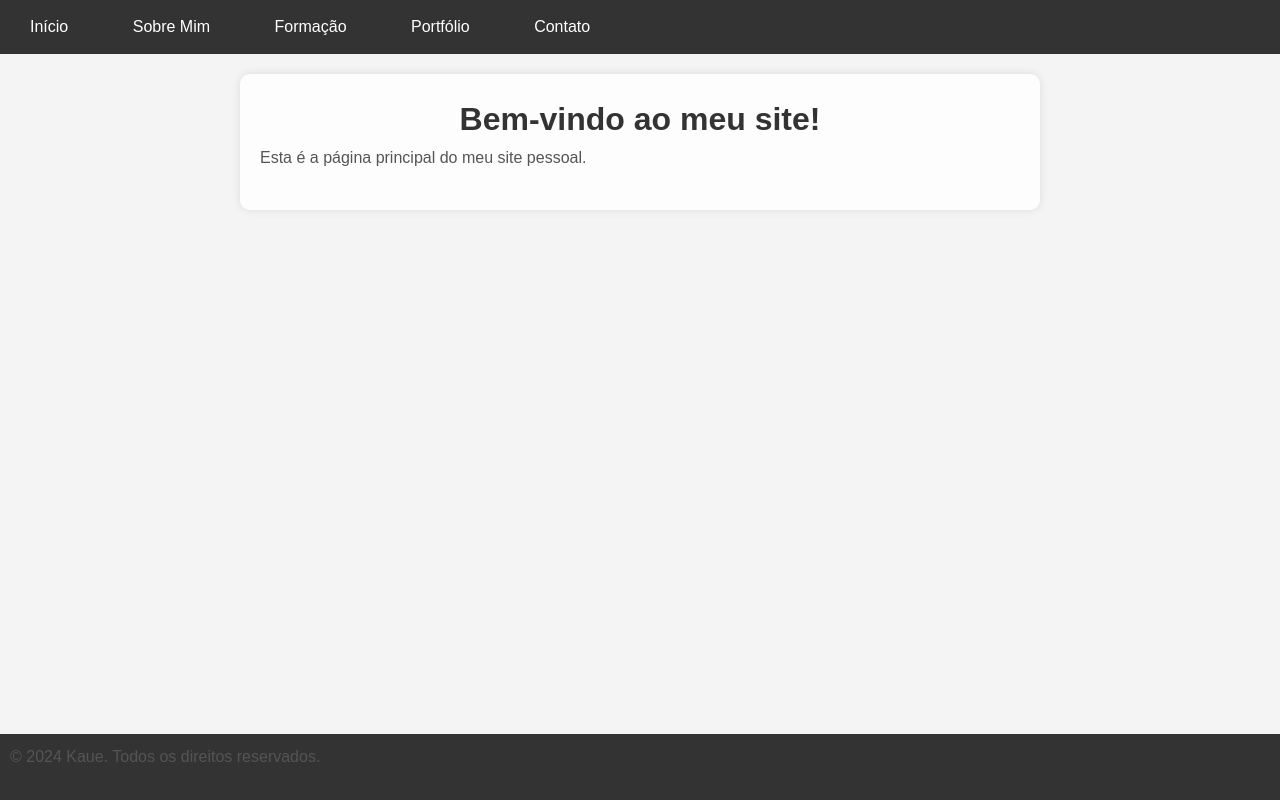
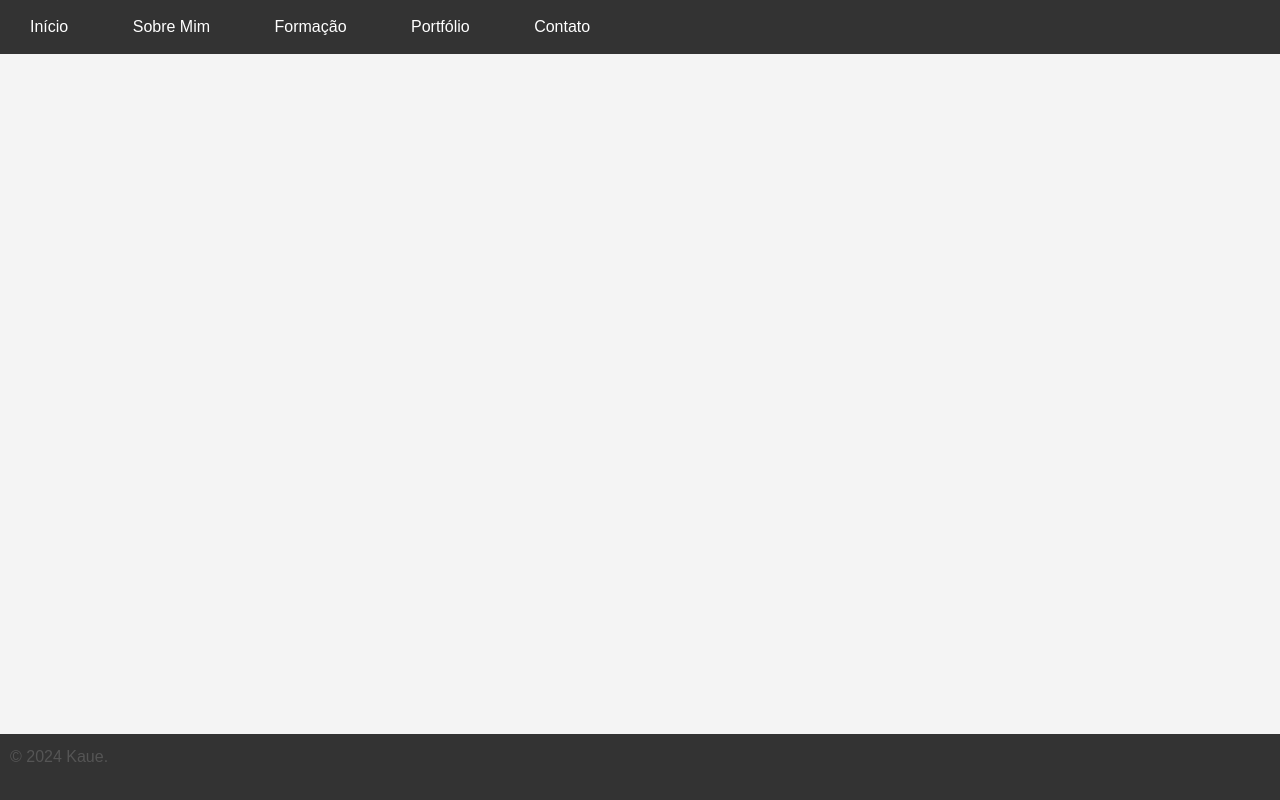
Before and after one commit to KaueLuizAlves/Meu-site, a plain HTML site: page portfolio.html in a window 1280 px wide. Drawn offline with Linux system fonts and the light colour scheme.

Commit message:
Update portfolio.html

```diff
--- a/portfolio.html
+++ b/portfolio.html
@@ -18,12 +18,8 @@
             </ul>
         </nav>
     </header>
-    <main>
-        <h1>Bem-vindo ao meu site!</h1>
-        <p>Esta é a página principal do meu site pessoal.</p>
-    </main>
     <footer>
-        <p>&copy; 2024 Kaue. Todos os direitos reservados.</p>
+        <p>&copy; 2024 Kaue.</p>
     </footer>
 </body>
 </html>
```
